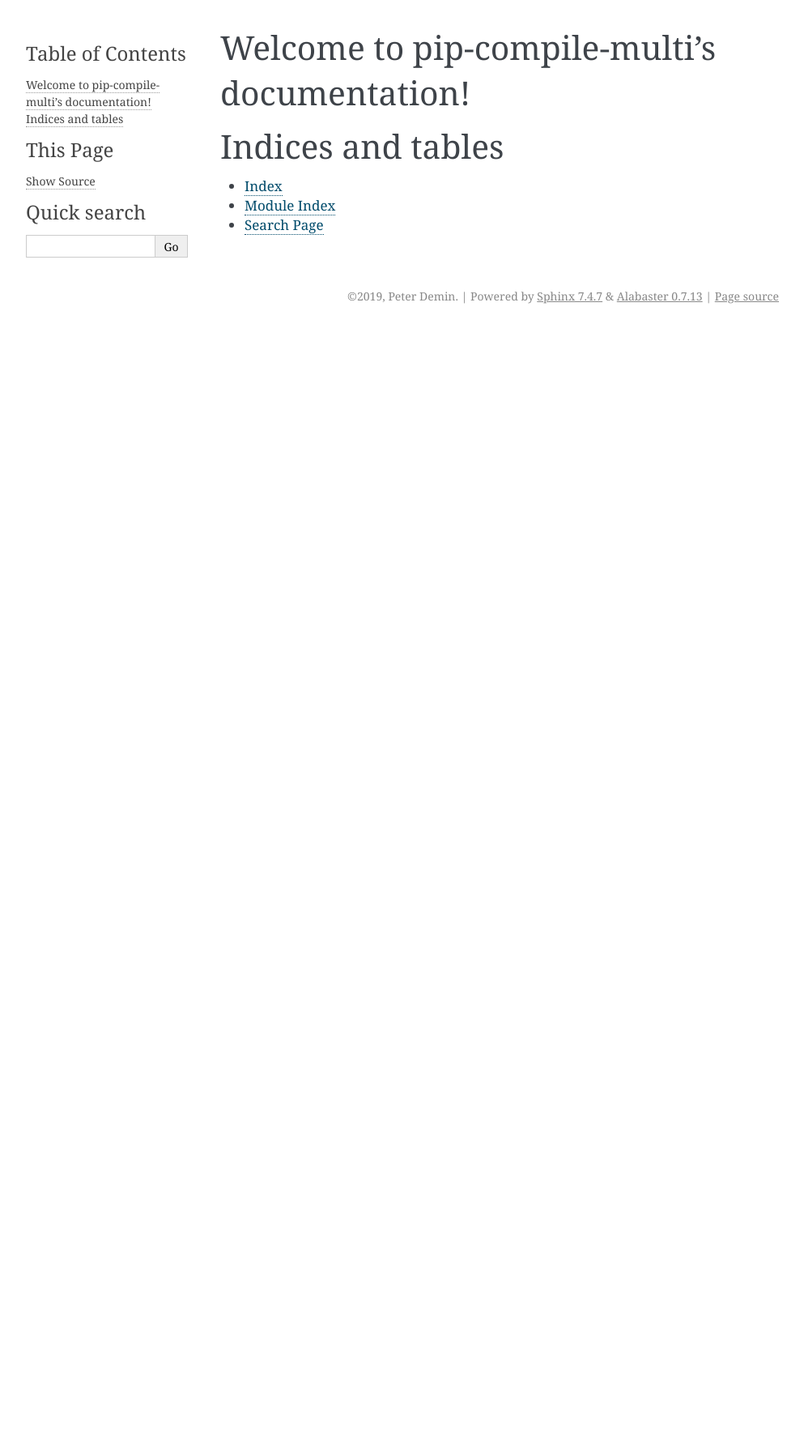
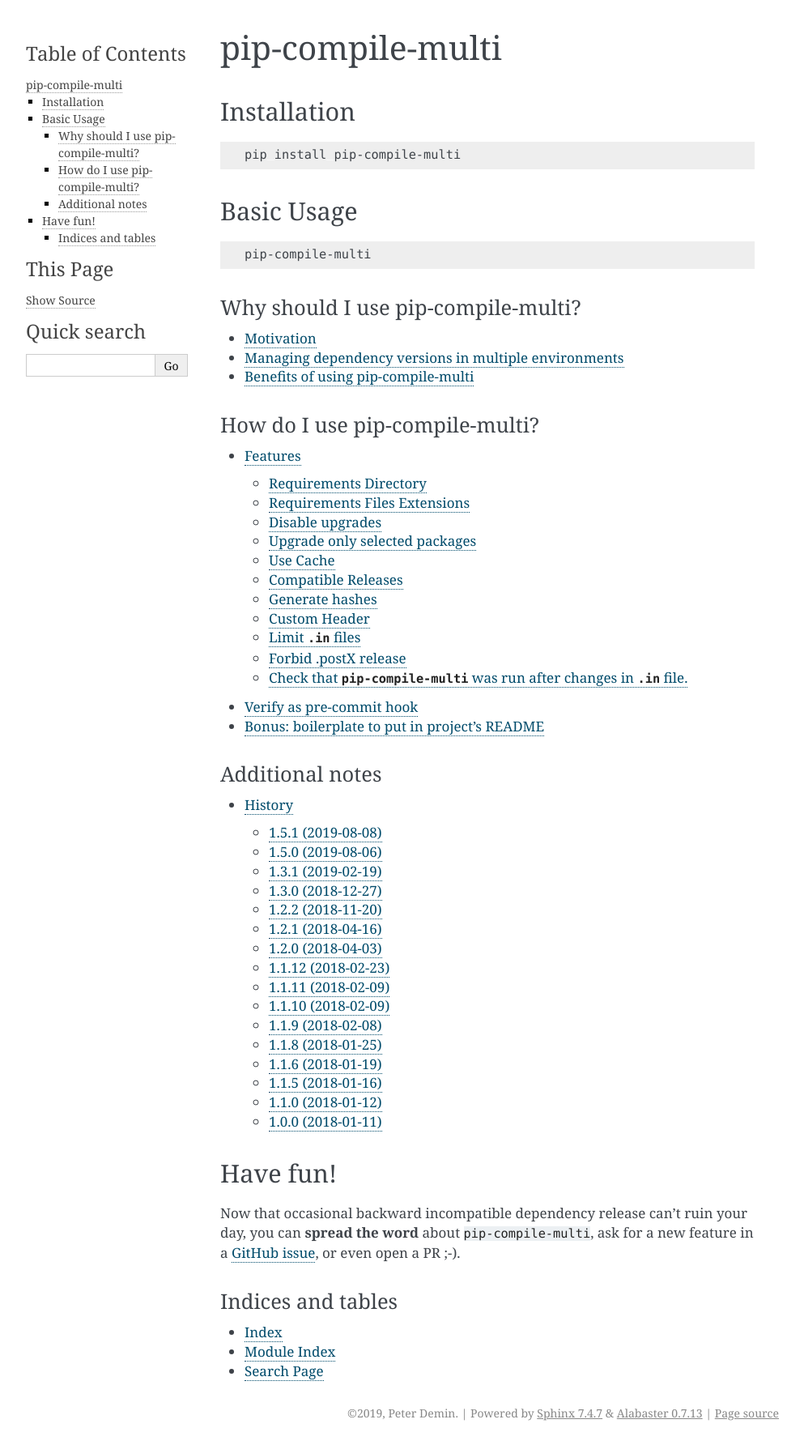
Before and after one commit to peterdemin/pip-compile-multi, a Sphinx documentation site: the page built from docs/index.rst, in a window 1280 px wide. Shown: the whole page at 81% size, without its empty margins (148-1141 px from the left). Built offline with Sphinx 7.4.7, drawn with Linux system fonts in a browser that asks for light colours; before the commit the page ends 900 px from its top, so only the background shows below that.

Commit message:
converting docs to sphinx

```diff
--- /dev/null
+++ b/docs/afterword.rst
@@ -0,0 +1,8 @@
+Have fun!
+---------
+
+Now that occasional backward incompatible dependency release can't ruin your day,
+you can **spread the word** about ``pip-compile-multi``, ask for a new feature in a `GitHub issue`_,
+or even open a PR ;-).
+
+.. _GitHub issue: https://github.com/peterdemin/pip-compile-multi/issues
--- /dev/null
+++ b/docs/benefits.rst
@@ -0,0 +1,16 @@
+Benefits of using pip-compile-multi
+-----------------------------------
+
+I want to summarise, why ``pip-compile-multi`` might be a good addition to your project.
+Some of the benefits are achievable with other methods, but I want to be general:
+
+1. Production will not suddenly break after redeployment because of
+   backward incompatible dependency release.
+2. Every development machine will have the same package versions.
+3. Service still uses most recent versions of packages.
+   And fresh means best here.
+4. Dependencies are upgraded when the time is suitable for the service,
+   not whenever they are released.
+5. Different environments are separated into different files.
+6. ``*.in`` files are small and manageable because they store only direct dependencies.
+7. ``*.txt`` files are exhaustive and precise (but you don't need to edit them).
--- /dev/null
+++ b/docs/boilerplate.rst
@@ -0,0 +1,22 @@
+Bonus: boilerplate to put in project's README
+---------------------------------------------
+
+Nice way of introducing dependency management process to new team members for copy-pasting to `README.md`:
+
+.. code-block:: text
+
+    ## Dependency management
+
+    This project uses [pip-compile-multi](https://pypi.org/project/pip-compile-multi/) for hard-pinning dependencies versions.
+    Please see its documentation for usage instructions.
+    In short, `requirements/base.in` contains the list of direct requirements with occasional version constraints (like `Django<2`)
+    and `requirements/base.txt` is automatically generated from it by adding recursive tree of dependencies with fixed versions.
+    The same goes for `test` and `dev`.
+
+    To upgrade dependency versions, run `pip-compile-multi`.
+
+    To add a new dependency without upgrade, add it to `requirements/base.in` and run `pip-compile-multi --no-upgrade`.
+
+    For installation always use `.txt` files. For example, command `pip install -Ue . -r requirements/dev.txt` will install
+    this project in development mode, testing requirements and development tools.
+    Another useful command is `pip-sync requirements/dev.txt`, it uninstalls packages from your virtualenv that aren't listed in the file.
--- /dev/null
+++ b/docs/example.rst
@@ -0,0 +1,229 @@
+Motivation
+----------
+
+I will start from the very basics of dependency management and will go very slow,
+so if you feel bored, just scroll to the next section.
+
+Suppose you have a python project with following direct dependencies:
+
+.. code-block:: text
+
+    click
+    pip-tools
+
+(Yes I took pip-compile-multi as an example).
+Let's save them as-is in ``requirements/base.in``.
+Those are unpinned libraries. It means that whenever developer runs
+
+.. code-block:: shell
+
+    pip install -r requirements/base.in
+
+they will get *some* version of these libraries.
+And the chances are that if several developers do the same over some period,
+some will have different dependency versions than others.
+Also, if the project is online service, one day it may stop working after
+redeployment because some of the dependencies had backward incompatible release.
+These backward incompatible changes are relatively common.
+
+To avoid this problem, Python developers are hard-pinning (aka locking) their dependencies.
+So instead of a list of libraries, they have something like:
+
+.. code-block:: text
+
+    click==6.7
+    pip-tools==1.11.0
+
+(To keep things neat let's put this into ``requirements/base.txt``)
+That's good for a starter. But there are two significant drawbacks:
+
+1. Developers have to do non-trivial operations if they want to keep up with
+   newer versions (that have bug fixes and performance improvements).
+2. Indirect dependencies (that is dependencies of dependencies) may still have
+   backward-incompatible releases, that break everything.
+
+Let's put aside point 1 and fight point 2. Let's do
+
+.. code-block:: shell
+
+    pip freeze > requirements/base.txt
+
+Now we have full hierarchy of dependencies hard-pinned:
+
+.. code-block:: text
+
+    click==6.7
+    first==2.0.1
+    pip-tools==1.11.0
+    six==1.11.0
+
+That's great, and solves the main problem - service will be deployed exactly [1]_
+the same every single time and all developers will have same environments.
+
+This case is so common that there already are some tools to solve it.
+Two worth mentioning are:
+
+1. `Pip Tools`_ - a mature package that is enhanced by ``pip-compile-multi``.
+2. `PipEnv`_ - a fresh approach that is going to become the "official" Python way of locking dependencies some day.
+
+.. _Pip Tools: https://github.com/jazzband/pip-tools
+.. _PipEnv: https://github.com/pypa/pipenv
+
+But what if the project uses some packages that are not required by the service itself?
+For example ``pytest``, that is needed to run unit tests, but should never
+be deployed to a production site. Or ``flake8`` - syntax checking tool.
+If they are installed in the current virtual environment, they will get into
+``pip freeze`` output.
+That's no good.
+And removing them manually from ``requirements/base.txt`` is not an option.
+But still, these packages must be pinned to ensure, that tests are running
+the same way on all development machines (and build server).
+
+So let's get hands dirty and put all the testing stuff into ``requirements/test.in``:
+
+.. code-block:: text
+
+    -r base.in
+
+    prospector
+    pylint
+    flake8
+    mock
+    six
+
+Note, how I put ``-r base.in`` in the beginning, so that *test* dependencies are installed
+along with the *base*.
+
+Now installation command is
+
+.. code-block:: shell
+
+    pip install -e requirements/test.in
+
+For one single time (exceptionally to show how unacceptable is this task)
+let's manually compose ``requirements/test.txt``.
+After installation, run freeze to bring the whole list of all locked packages:
+
+.. code-block:: shell
+
+    $ pip freeze
+    astroid==1.6.0
+    click==6.7
+    dodgy==0.1.9
+    first==2.0.1
+    flake8==3.5.0
+    flake8-polyfill==1.0.2
+    isort==4.2.15
+    lazy-object-proxy==1.3.1
+    mccabe==0.6.1
+    mock==2.0.0
+    pbr==3.1.1
+    pep8-naming==0.5.0
+    pip-tools==1.11.0
+    prospector==0.12.7
+    pycodestyle==2.0.0
+    pydocstyle==2.1.1
+    pyflakes==1.6.0
+    pylint==1.8.1
+    pylint-celery==0.3
+    pylint-common==0.2.5
+    pylint-django==0.7.2
+    pylint-flask==0.5
+    pylint-plugin-utils==0.2.6
+    PyYAML==3.12
+    requirements-detector==0.5.2
+    setoptconf==0.2.0
+    six==1.11.0
+    snowballstemmer==1.2.1
+    wrapt==1.10.11
+
+Wow! That's quite a list! But we remember what goes into base.txt:
+
+1. click
+2. first
+3. pip-tools
+4. six
+
+Good, everything else can be put into ``requirements/test.txt``.
+But wait, ``six`` is included in ``test.in`` and is missing in ``test.txt``.
+That feels wrong. Ah, it's because we've moved ``six`` to the ``base.txt``.
+It's good that we didn't forget, that it should be in *base*.
+We might forget next time though.
+
+Why don't we automate it? That's what ``pip-compile-multi`` is for.
+
+Managing dependency versions in multiple environments
+-----------------------------------------------------
+
+Let's rehearse. Example service has two groups of dependencies
+(or, as I call them, environments):
+
+.. code-block:: shell
+
+    $ cat requirements/base.in
+    click
+    pip-tools
+
+    $ cat requirements/test.in
+    -r base.in
+    prospector
+    pylint
+    flake8
+    mock
+    six
+
+To make automation even more appealing, let's add one more environment.
+I'll call it *local* - things that are needed during development, but are not
+required by tests, or service itself.
+
+.. code-block:: shell
+
+    $ cat requirements/local.in
+    -r test.in
+    tox
+
+Now we want to put all *base* dependencies along with all their recursive dependencies
+in ``base.txt``,
+all recursive *test* dependencies except for *base* into ``test.txt``,
+and all recursive *local* dependencies except for *base* and *test* into ``local.txt``.
+
+.. code-block:: shell
+
+    $ pip-compile-multi
+    Locking requirements/base.in to requirements/base.txt. References: []
+    Locking requirements/test.in to requirements/test.txt. References: ['base']
+    Locking requirements/local.in to requirements/local.txt. References: ['base', 'test']
+
+Yes, that's right. All the tedious dependency versions management job done with
+a single command that doesn't even have options.
+
+Now you can run ``git diff`` to review the changes and ``git commit`` to save them.
+To install the new set of versions run:
+
+.. code-block:: shell
+
+    pip install -Ur requirements/local.txt
+
+It's a perfect time to run all the tests and make sure, that updates were
+backward compatible enough for your needs.
+More often than I'd like in big projects, it's not so.
+Let's say the new version of ``pylint`` dropped support of old Python version,
+that you still need to support.
+Than you open ``test.in`` and soft-pin it with descriptive comment:
+
+.. code-block:: shell
+
+    $ cat requirements/test.in
+    -r base.in
+    prospector
+    pylint<1.8  # Newer versions dropped support for Python 2.4
+    flake8
+    mock
+    six
+
+I know, this example is made up. But you get the idea.
+That re-run ``pip-compile-multi`` to compile new ``test.txt`` and check new set.
+
+.. [1] That's not true.
+       Someone could re-upload broken package under existing version on PyPI.
+       For 100% reproducible builds use hashes.
--- /dev/null
+++ b/docs/features.rst
@@ -0,0 +1,219 @@
+Features
+--------
+
+``pip-compile-multi`` supports many options to customize compilation.
+
+Requirements Directory
+======================
+
+While it's a common practice to put requirements files inside ``requirements`` directory,
+it's not always the case. The directory can be overridden with this option:
+
+.. code-block:: text
+
+    -d, --directory TEXT   Directory path with requirements files
+
+Requirements Files Extensions
+=============================
+
+By default ``pip-compile-multi`` compiles ``*.txt`` from ``*.in`` files.
+While this is a common naming pattern, each project can use it's own:
+
+.. code-block:: text
+
+    -i, --in-ext TEXT      File extension of input files
+    -o, --out-ext TEXT     File extension of output files
+
+Disable upgrades
+================
+
+When new dependencies are added it's tempting to keep everything else the same.
+To recompile ``.txt`` keeping satisfying version use ``--no-upgrade``:
+
+.. code-block:: text
+
+    --upgrade / --no-upgrade    Upgrade package version (default true)
+
+The option has no effect if there are no existing ``.txt`` files.
+
+Upgrade only selected packages
+==============================
+
+To upgrade only one package and keep everything else untouched, use following option:
+
+.. code-block:: text
+
+    -P, --upgrade-package TEXT  Only upgrade named package.
+                                Can be supplied multiple times.
+
+Under the hood it uses
+`the same option of pip-compile <https://github.com/jazzband/pip-tools#updating-requirements>`_
+and runs compilation only for files that have one of the passed packages.
+
+This option implies ``--no-upgrade`` and takes precedence over ``--upgrade``.
+
+Thanks to `Jonathan Rogers <https://github.com/JonathanRRogers>`_.
+
+Use Cache
+=========
+
+By default ``pip-compile-multi`` executes ``pip-compile`` with ``--rebuild`` flag.
+This flag clears any caches upfront and rebuilds from scratch.
+Such a strategy has proven to be more reliable in `edge cases`_,
+but causes significant performance degradation.
+
+Option ``--use-cache`` removes ``--rebuild`` flag from the call to ``pip-compile``.
+
+.. code-block:: text
+
+    -u, --use-cache             Use pip-tools cache to speed up compilation.
+
+.. note::
+
+    When using ``--use-cache``, ``pip-compile-multi`` can run **10 times faster**.
+    But if you run into "magical" issues, try to rerun compilation without this flag first.
+
+.. _edge cases: https://github.com/jazzband/pip-tools/issues?q=--rebuild
+
+Compatible Releases
+===================
+
+`PEP-440`_ describes compatible release operator ``~=``.
+Sometimes it's useful to have some of the dependencies pinned using this operator.
+For example, rapidly changing internal libraries.
+The format for this option is
+
+.. code-block:: text
+
+    -c, --compatible TEXT
+
+where TEXT is a `glob`_ pattern for library name.
+This option can be supplied multiple times.
+
+
+.. _glob: https://en.wikipedia.org/wiki/Glob_(programming)
+.. _PEP-440: https://www.python.org/dev/peps/pep-0440/#compatible-release
+
+Generate hashes
+===============
+
+Put package hash after pinned version for additional security.
+Format for this option is
+
+.. code-block:: text
+
+  -g, --generate-hashes TEXT  Environment name (base, test, etc.) that needs
+                              packages hashes. Can be supplied multiple times.
+
+
+Example invocation:
+
+.. code-block:: text
+
+    $ pip-compile-multi -g base -g docs
+
+Example output:
+
+.. code-block:: text
+
+    pip-tools==1.11.0 \
+        --hash=sha256:50288eb066ce66dbef5401a21530712a93c659fe480c7d8d34e2379300555fa1 \
+        --hash=sha256:ba427b68443466c389e3b0b0ef55f537ab39344190ea980dfebb333d0e6a50a3
+    first==2.0.1 \
+        --hash=sha256:3bb3de3582cb27071cfb514f00ed784dc444b7f96dc21e140de65fe00585c95e \
+        --hash=sha256:41d5b64e70507d0c3ca742d68010a76060eea8a3d863e9b5130ab11a4a91aa0e \
+        # via pip-tools
+
+``pip`` requires all packages to have hashes if at least one has it.
+``pip-compile-multi`` will recursively propagate this option to all environments
+that are referencing or referenced by selected environment name.
+
+Custom Header
+=============
+
+``pip-compile-multi`` adds a brief header into generated files.
+Override it with
+
+.. code-block:: text
+
+    -h, --header TEXT      File path with custom header text for generated files
+
+Limit ``.in`` files
+===================
+
+By default ``pip-compile-multi`` compiles all ``.in`` files in ``requirements`` directory.
+To limit compilation to only a subset, use
+
+.. code-block:: text
+
+    -n, --only-name TEXT        Compile only for passed environment names and
+                                their references. Can be supplied multiple
+                                times.
+
+For example, to compile one file under Python2.7 and another under Python3.6, run:
+
+.. code-block:: text
+
+    $ virtual-env27/bin/pip-compile-multi -n deps27
+    Locking requirements/deps27.in to requirements/deps27.txt. References: []
+    $ virtual-env36/bin/pip-compile-multi -n deps36
+    Locking requirements/deps36.in to requirements/deps36.txt. References: []
+
+Forbid .postX release
+=====================
+
+``pip-compile-multi`` can remove ``.postX`` part of dependencies versions.
+
+.. code-block:: text
+
+    -p, --forbid-post TEXT      Environment name (base, test, etc) that cannot
+                                have packages with post-release versions
+                                (1.2.3.post777). Can be supplied multiple times.
+
+Be careful with this option since different maintainers treat post releases differently.
+
+Check that ``pip-compile-multi`` was run after changes in ``.in`` file.
+=======================================================================
+
+``pip-compile-multi`` adds a special line (before header) at the beginning of each generated file.
+This line contains a SHA1 hash of the ``.in`` file's contents.
+
+Command
+
+.. code-block:: shell
+
+    $ pip-compile-multi verify
+    Verifying that requirements/base.txt was generated from requirements/base.in.
+    Success - comments match.
+    Verifying that requirements/test.txt was generated from requirements/test.in.
+    Success - comments match.
+    Verifying that requirements/local.txt was generated from requirements/local.in.
+    Success - comments match.
+
+recalculates hashes for ``.in`` files and compares them with the stored values.
+
+If verification fails, an error message is logged and exit code 1 is returned:
+
+.. code-block:: shell
+
+    $ pip-compile-multi verify
+    Verifying that requirements/base.txt was generated from requirements/base.in.
+    Success - comments match.
+    Verifying that requirements/test.txt was generated from requirements/test.in.
+    FAILURE!
+    Expecting: # SHA1:c93d71964e14b04f3c8327d16dbc4d6b1bbc3b1d
+    Found:     # SHA1:6c2562322ca1bdc8309b08581a2aa4efbb5a4534
+    Verifying that requirements/local.txt was generated from requirements/local.in.
+    Success - comments match.
+
+
+In big teams it might be a good idea to have this check in ``tox.ini``:
+
+.. code-block:: ini
+
+    [testenv:verify]
+    skipsdist = true
+    skip_install = true
+    deps = pip-compile-multi
+    commands = pip-compile-multi verify
+    whitelist_externals = pip-compile-multi
--- /dev/null
+++ b/docs/history.rst
@@ -0,0 +1 @@
+.. include:: ../HISTORY.rst
--- a/docs/index.rst
+++ b/docs/index.rst
@@ -3,13 +3,45 @@
    You can adapt this file completely to your liking, but it should at least
    contain the root `toctree` directive.
 
-Welcome to pip-compile-multi's documentation!
-=============================================
+pip-compile-multi
+~~~~~~~~~~~~~~~~~
+
+.. include:: installation.rst
+
+.. include:: usage.rst
+
+
+Why should I use pip-compile-multi?
+===================================
 
 .. toctree::
-   :maxdepth: 2
-   :caption: Contents:
+    :maxdepth: 2
 
+    example
+    benefits
+
+
+How do I use pip-compile-multi?
+===============================
+
+.. toctree::
+    :maxdepth: 2
+
+    features
+    precommit
+    boilerplate
+
+
+Additional notes
+================
+
+.. toctree::
+    :maxdepth: 2
+
+    history
+
+
+.. include:: afterword.rst
 
 
 Indices and tables
--- /dev/null
+++ b/docs/installation.rst
@@ -0,0 +1,6 @@
+Installation
+------------
+
+.. code-block:: shell
+
+    pip install pip-compile-multi
--- /dev/null
+++ b/docs/precommit.rst
@@ -0,0 +1,13 @@
+Verify as pre-commit hook
+=========================
+
+To verify that ``pip-compile-multi`` has been run after changing ``.in`` files as a `PreCommit`_ hook, just add the following to your local repo's ``.pre-commit-config.yaml`` file:
+
+.. code-block:: yaml
+
+    - repo: https://github.com/peterdemin/pip-compile-multi
+      rev: v1.3.2
+      hooks:
+        - id: pip-compile-multi-verify
+
+.. _PreCommit: https://pre-commit.com/
--- /dev/null
+++ b/docs/usage.rst
@@ -0,0 +1,6 @@
+Basic Usage
+-----------
+
+.. code-block:: shell
+
+    pip-compile-multi
```
Also changed, not shown: 1 other file.
